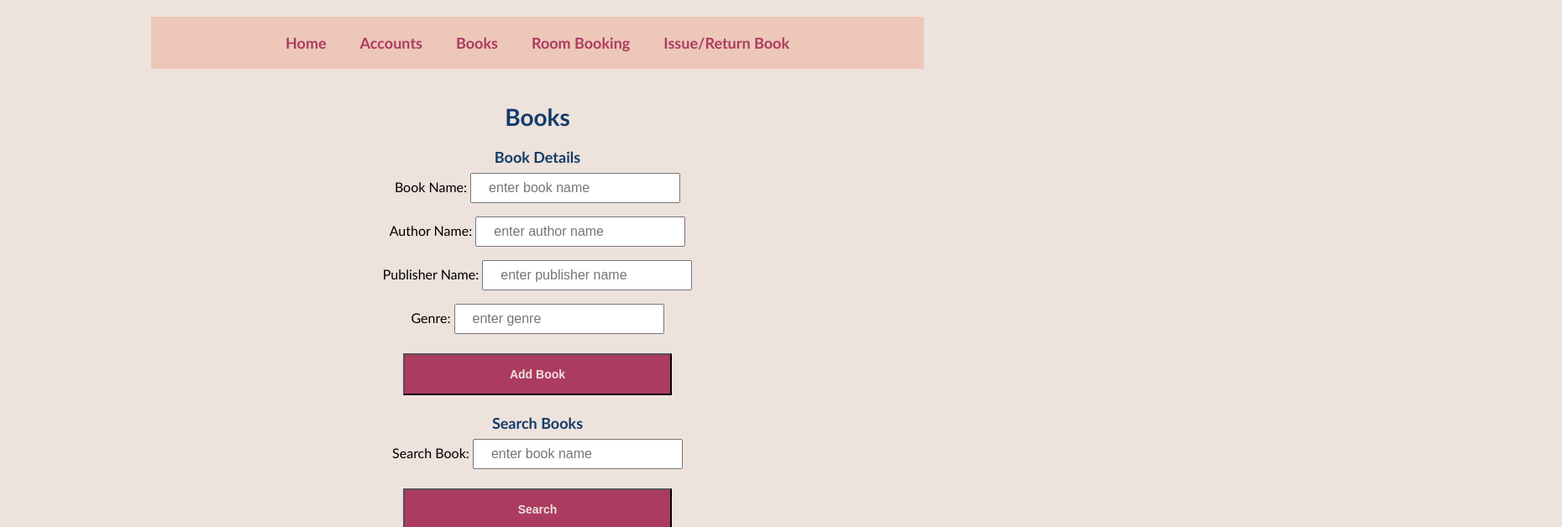
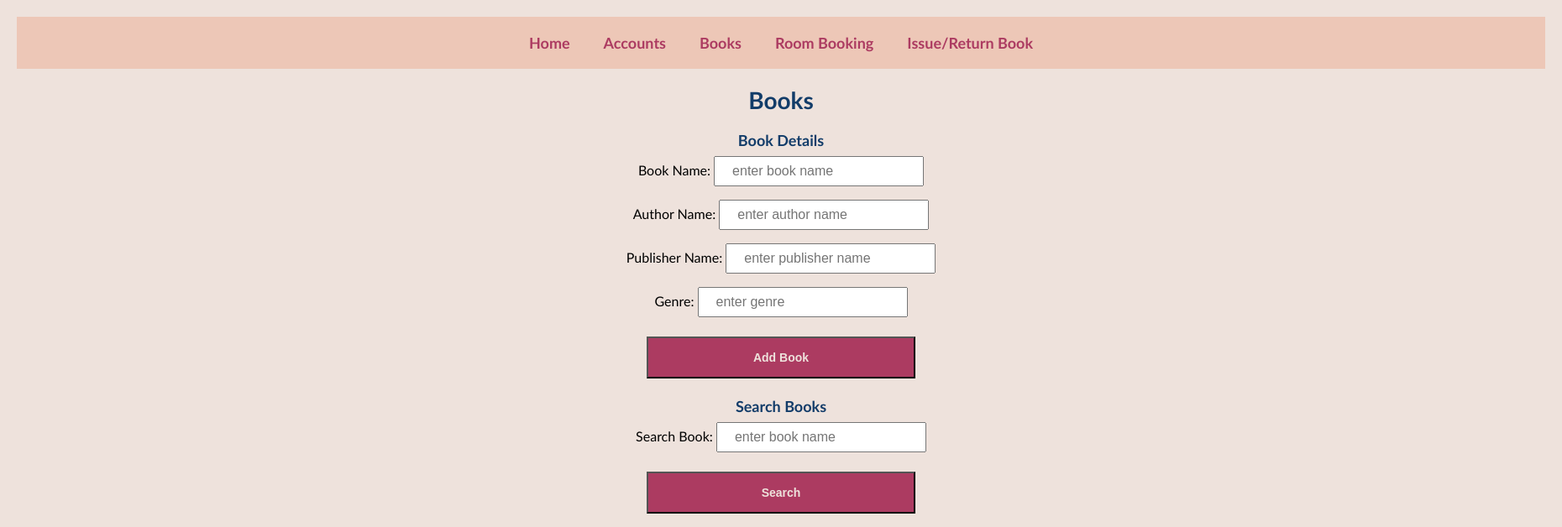
Before and after one commit to Arvind2002/DBS_lms, a React (Create React App) app in the folder frontend/: page /books in a window 1280 px wide. Shown: the top 628 px of the page at 84% size, 1860 px wide, since content can reach past the window. Built offline with nearby package versions, Linux system fonts and the light colour scheme.

Commit message:
minor debugging

```diff
--- a/frontend/src/App.css
+++ b/frontend/src/App.css
@@ -1,5 +1,5 @@
 .App {
-  width: 960px;
+  width: 1860px;
   margin: 0 auto;
   padding: 20px;
   text-align: center;
@@ -95,7 +95,7 @@ nav ul {
   text-align: center;
   width: 100%;
   align-items: center;
-  margin-bottom: 40px;
+  margin-bottom: 20px;
 }
 
 nav li {
```
